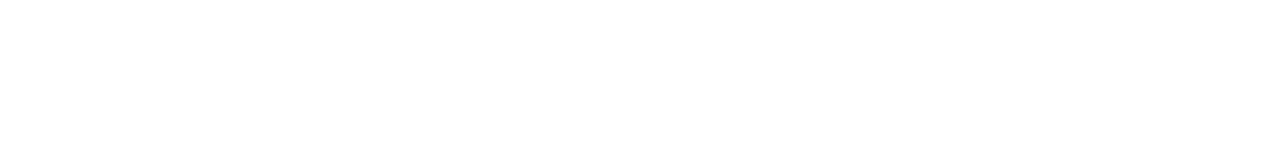
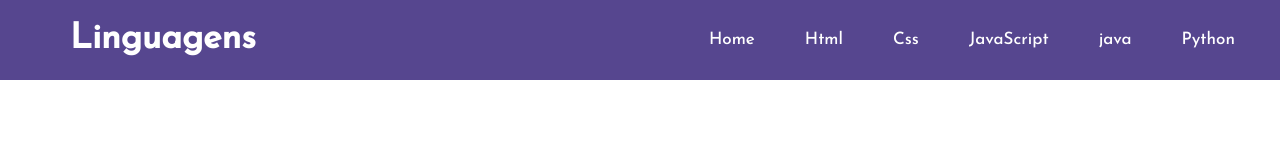
Before and after one commit to Ivanrangelpm/LingProg, a plain HTML site: page pages/css.html in a window 1280 px wide. Drawn offline with Linux system fonts and the light colour scheme.

Commit message:
Cabeçalho css

```diff
--- a/pages/css.html
+++ b/pages/css.html
@@ -0,0 +1,24 @@
+<!DOCTYPE html>
+<html lang="pt-br">
+<head>
+    <link rel="stylesheet" href="/css/style.css">
+    <script src="/js/script.js" defer></script>
+    <meta http-equiv="X-UA-Compatible" content="IE-edge">
+    <meta charset="UTF-8">
+    <meta name="viewport" content="width=device-width, initial-scale=1.0">
+    <title>Css</title>
+</head>
+<body>
+    <nav>
+        <label class="logo">Linguagens</label>
+        <ul>
+            <li><a href="/index.html">Home</a></li>
+            <li><a href="html.html">Html</a></li>
+            <li><a href="css.html">Css</a></li>
+            <li><a href="js.html">JavaScript</a></li>
+            <li><a href="java.html">java</a></li>
+            <li><a href="python.html">Python</a></li>
+        </ul>
+    </nav>
+</body>
+</html>
```
Also changed, not shown: pages/html.html (+1 -1 lines).
